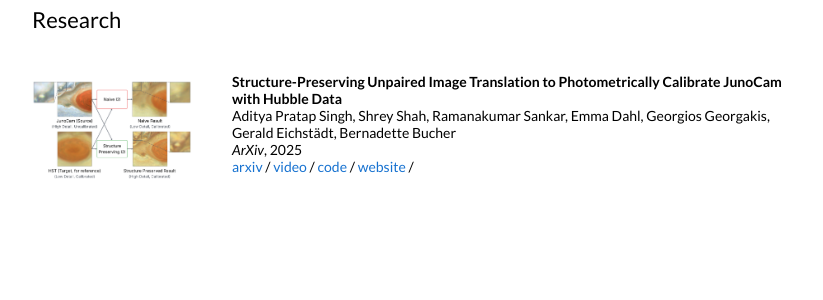
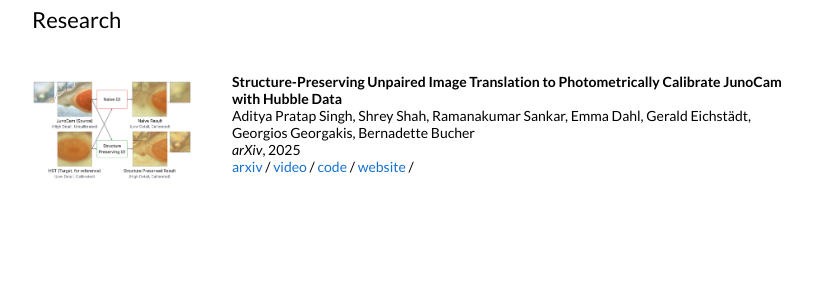
Before and after one commit to singhularAdi/singhularadi.github.io, a Jekyll site: the page built from _posts/2025-11-27-junocam-calibration.md, in a window 1280 px wide. Shown: the part 372-672 px from the top of the page, without its empty margins (228-1051 px from the left). Built offline with Jekyll 4.4.1, drawn with Linux system fonts in a browser that asks for light colours.

```diff
--- a/_posts/2025-11-27-junocam-calibration.md
+++ b/_posts/2025-11-27-junocam-calibration.md
@@ -2,8 +2,8 @@
 layout: post
 title: "Structure-Preserving Unpaired Image Translation to Photometrically Calibrate JunoCam with Hubble Data"
 date: 2025-11-01
-authors: "Aditya Pratap Singh, Shrey Shah, Ramanakumar Sankar, Emma Dahl, Georgios Georgakis, Gerald Eichstädt, Bernadette Bucher"
-venue: "ArXiv"
+authors: "Aditya Pratap Singh, Shrey Shah, Ramanakumar Sankar, Emma Dahl, Gerald Eichstädt, Georgios Georgakis, Bernadette Bucher"
+venue: "arXiv"
 arxiv: "https://arxiv.org/abs/2511.22668v1"
 code: ""
 video: "https://youtu.be/ZPtnz2bvTvE"
```
